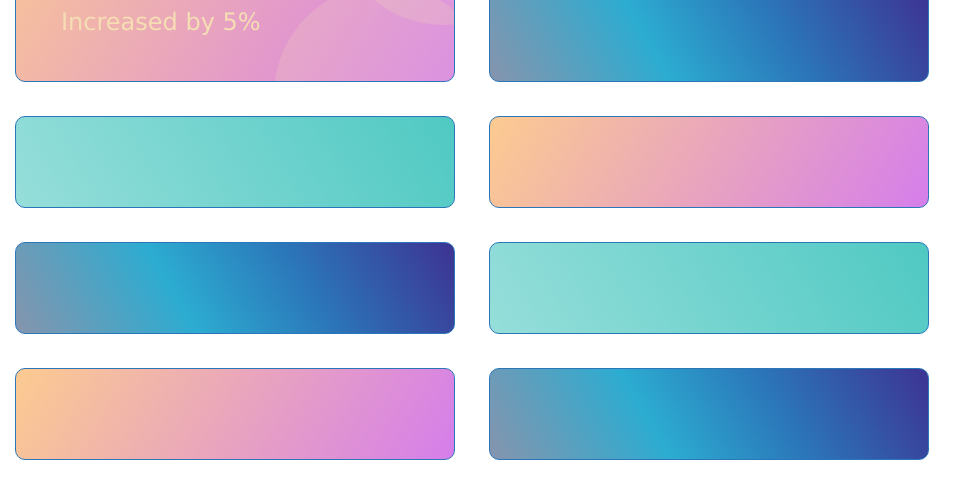
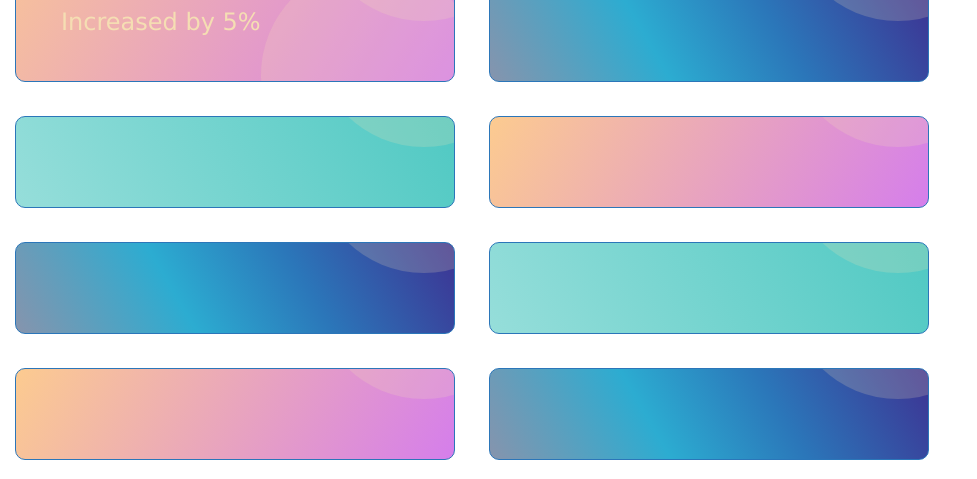
Before and after one commit to nadiia-kurovska/practice-20.03, a plain HTML site: page index.html in a window 1280 px wide. Shown: the part 443-922 px from the top of the page, without its empty margins (0-977 px from the left). Drawn offline with Linux system fonts and the light colour scheme.

Commit message:
chnaged code for circles

```diff
--- a/style.css
+++ b/style.css
@@ -65,7 +65,7 @@
     background-image: linear-gradient(60deg, #96deda 0%, #50c9c3 100%);
 }
 
-.card-title::after,
+/* .card-title::after,
 .card-description::after {
     content: '';
     position: absolute;
@@ -77,8 +77,8 @@
     transition: all 0.7s ease;
 }
 
-.card:hover .card-title:after,
-.card:hover .card-description:after {
+.card:hover .card-title::after,
+.card:hover .card-description::after {
     width: 300px;
     height: 300px;
     background-color: rgb(70, 70, 73);
@@ -91,4 +91,31 @@
 .card-description::after {
     top: 140px;
     right: -40px;
+} */
+
+.card::before,
+.card::after{
+    content: '';
+    position: absolute;
+    height: 220px;
+    width: 220px;
+    border-radius: 50%;
+    background-color: wheat;
+    opacity: 0.2;
+    transition: all 0.5s linear;
 }
+
+.card:hover::after,
+.card:hover::before{
+    width: 300px;
+    height: 300px;
+    background-color: rgb(70, 70, 73);
+}
+
+.card::after{
+    top: 120px
+}
+.card::before{
+    right: -80px;
+    bottom: 60px;
+}
```
